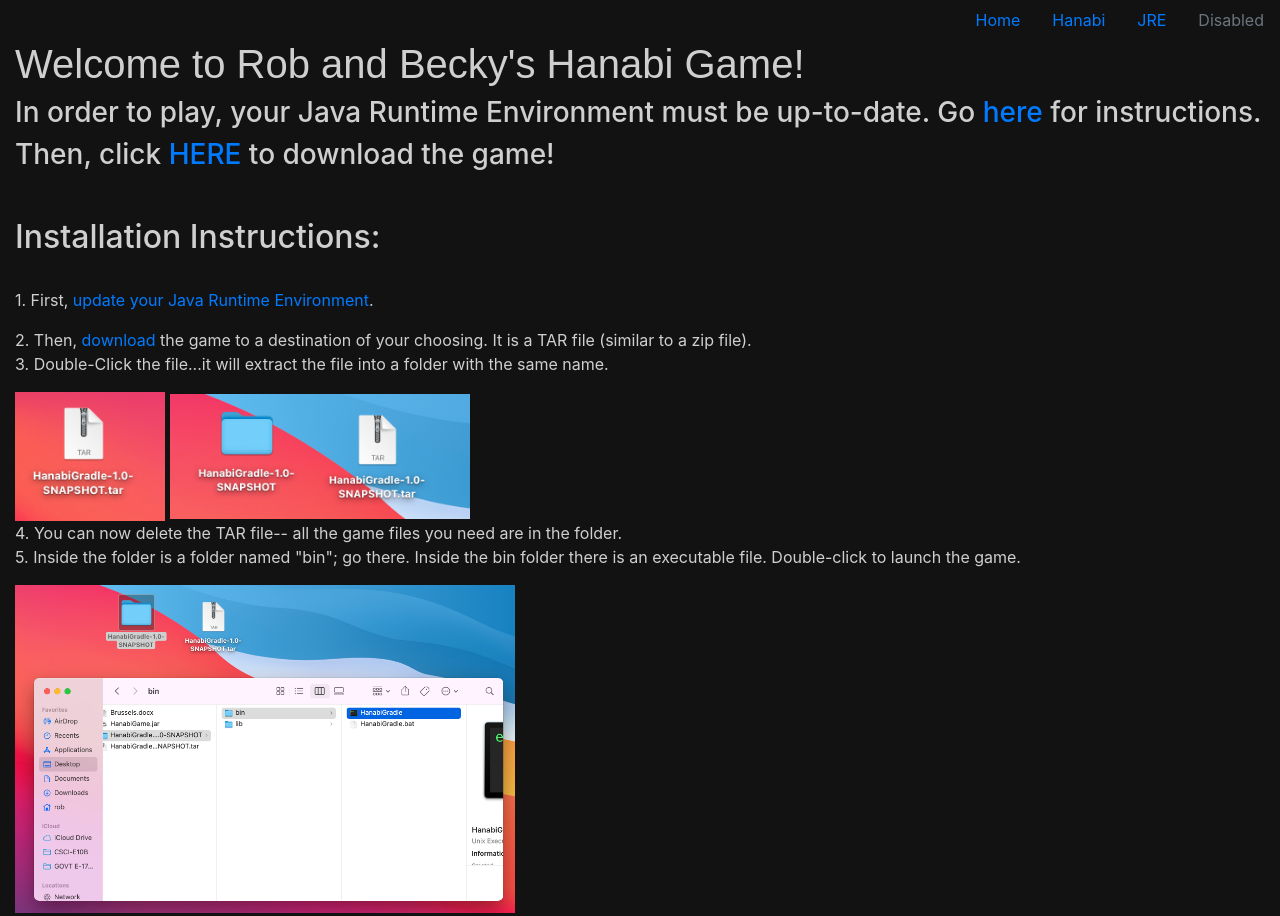
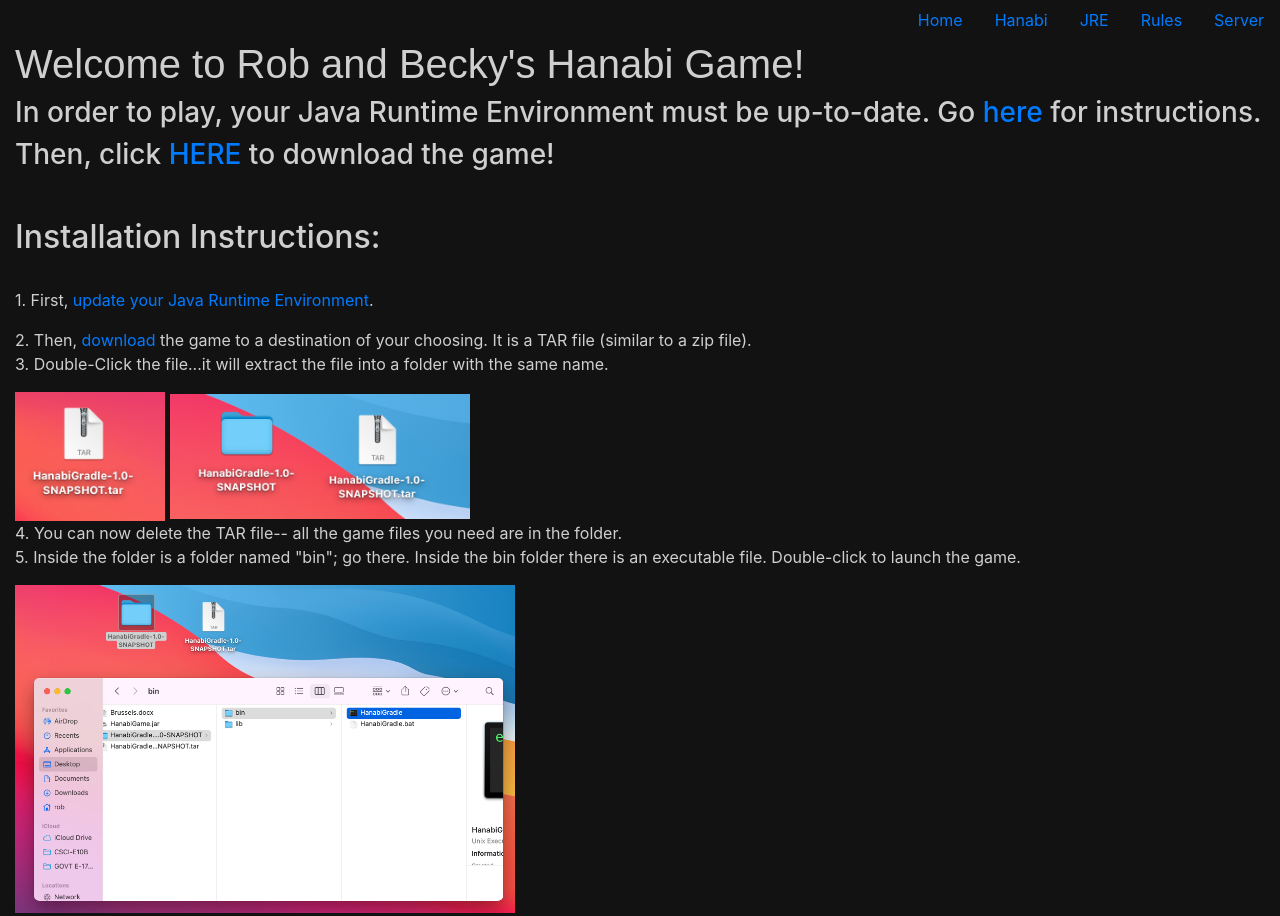
Before and after one commit to robmudd/robmudd.github.io, a plain HTML site: page hanabi.html in a window 1280 px wide. Shown: the top 916 px of the page. Drawn offline with nearby package versions, Linux system fonts and the light colour scheme; a web font is replaced by a local one.

Commit message:
Added pages to the other pages!

```diff
--- a/hanabi.html
+++ b/hanabi.html
@@ -18,7 +18,10 @@
         <a class="nav-link" href="java.html">JRE</a>
     </li>
     <li class="nav-item">
-        <a class="nav-link disabled" href="#" tabindex="-1" aria-disabled="true">Disabled</a>
+        <a class="nav-link" href="rules.html">Rules</a>
+    </li>
+    <li class="nav-item">
+        <a class="nav-link" href="local_server.html">Server</a>
     </li>
 </ul>
 
```
Also changed, not shown: index.html (+1 -1 lines), java.html (+4 -1 lines).
